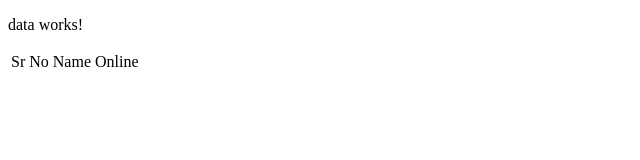
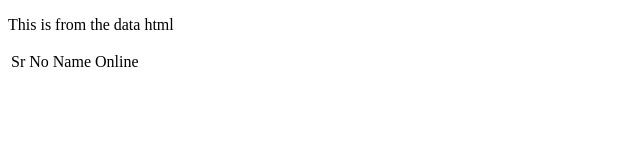
Before and after one commit to shdhumale/AngularJS6, an Angular app: page /data in a window 1280 px wide. Shown: the top 160 px of the page, without its empty margins (0-640 px from the left). Built offline with nearby package versions, Linux system fonts and the light colour scheme.

Commit message:
commiting the data

```diff
--- a/src/app/data/data.component.html
+++ b/src/app/data/data.component.html
@@ -1,5 +1,5 @@
 <p>
-  data works!
+  This is from the data html
 </p>
 <table>
   <tr>
```
